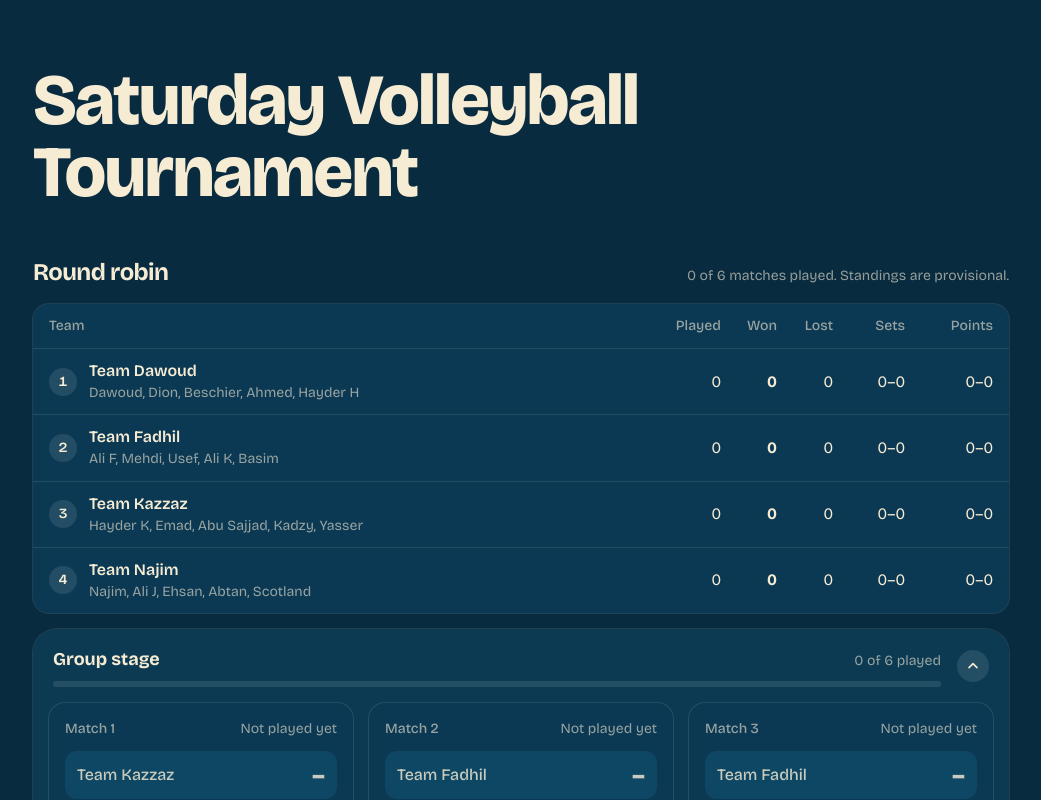
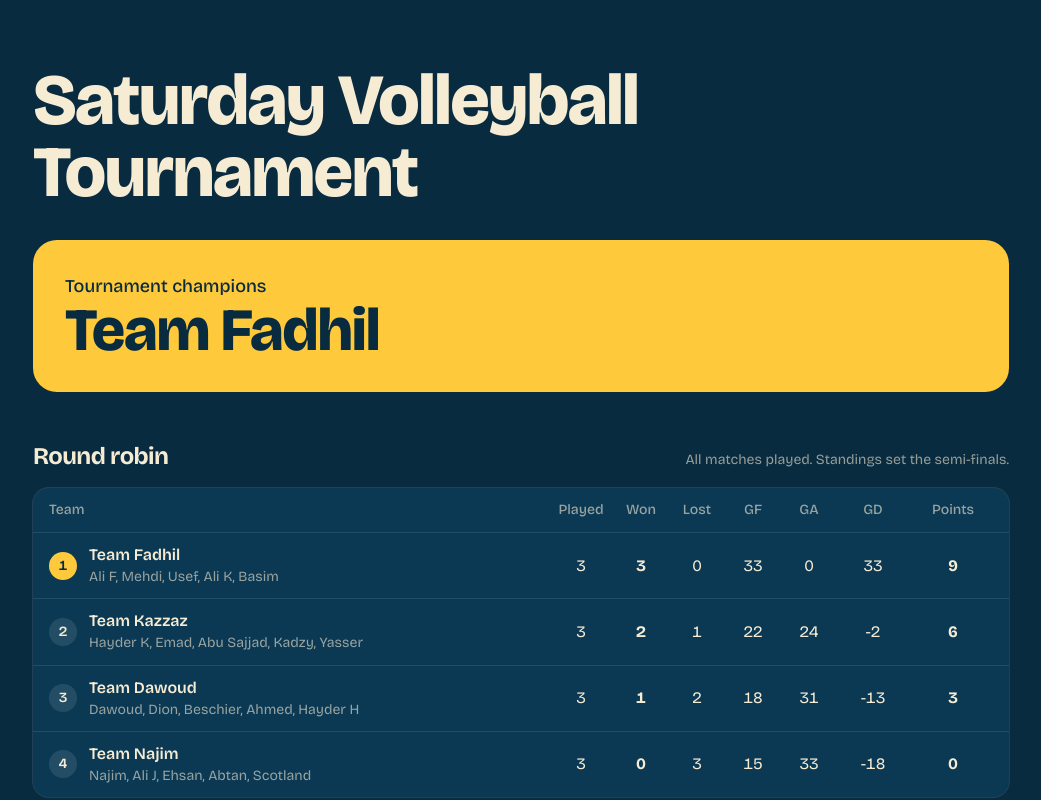
Before and after one commit to Ali-Khanchi/volleyball, a React (Vite) app: page / in a window 1280 px wide. Shown: the top 800 px of the page, without its empty margins (119-1160 px from the left). Built offline with nearby package versions, Linux system fonts and the light colour scheme.

Commit message:
added columns

```diff
--- a/public/tournament.md
+++ b/public/tournament.md
@@ -20,19 +20,19 @@ HOW TO EDIT
 
 ## Round Robin
 
-- Team Kazzaz vs Team Dawoud:
-- Team Fadhil vs Team Najim:
-- Team Fadhil vs Team Kazzaz:
-- Team Dawoud vs Team Najim:
-- Team Kazzaz vs Team Najim:
-- Team Fadhil vs Team Dawoud:
+- Team Kazzaz vs Team Dawoud: 11-7
+- Team Fadhil vs Team Najim: 11-0
+- Team Fadhil vs Team Kazzaz: 11-0
+- Team Dawoud vs Team Najim: 11-9
+- Team Kazzaz vs Team Najim: 11-6
+- Team Fadhil vs Team Dawoud: 11-0
 
 ## Knockout
 
-- Semi 1:
-- Semi 2:
-- Third place:
-- Final:
+- Semi 1: 11-0
+- Semi 2: 11-8
+- Third place: 9-11
+- Final: 11-0
 
 ## Refs
 
--- a/src/App.jsx
+++ b/src/App.jsx
@@ -18,8 +18,8 @@ function Section({ title, note, children }) {
 
 function MatchCard({ m, highlight = false }) {
   const sides = [
-    { name: m.a, hint: m.hintA, score: m.setsA, won: m.done && m.win === 0 },
-    { name: m.b, hint: m.hintB, score: m.setsB, won: m.done && m.win === 1 }
+    { name: m.a, hint: m.hintA, score: m.ptsA, won: m.done && m.win === 0 },
+    { name: m.b, hint: m.hintB, score: m.ptsB, won: m.done && m.win === 1 }
   ];
   return (
     <div
@@ -45,18 +45,20 @@ function MatchCard({ m, highlight = false }) {
               {s.name ?? s.hint}
             </span>
             <span className="shrink-0 text-2xl font-extrabold tabular-nums">
-              {m.sets.length ? s.score : '–'}
+              {m.sets.length ? s.score : '-'}
             </span>
           </div>
         ))}
       </div>
-      {m.sets.length > 0 && (
-        <p className="mt-3 break-words text-sm tabular-nums text-sand/60">
-          {m.sets.map(([x, y]) => `${x}–${y}`).join(', ')}
+      {/* {m.sets.length > 0 && (
+        <p className="mt-3 wrap-break-word text-sm tabular-nums text-sand/60">
+          {m.sets.map(([x, y]) => `${x}-${y}`).join(', ')}
         </p>
-      )}
+      )} */}
       {m.refs && (
-        <p className="mt-2 break-words text-xs text-sand/50">Refs: {m.refs}</p>
+        <p className="mt-2 wrap-break-word text-xs text-sand/50">
+          Refs: {m.refs}
+        </p>
       )}
     </div>
   );
@@ -65,7 +67,7 @@ function MatchCard({ m, highlight = false }) {
 /* Header labels: short on phones, full on larger screens */
 function Head({ short, full, className = '' }) {
   return (
-    <span className={`text-right ${className}`}>
+    <span className={`text-center ${className}`}>
       <span className="sm:hidden">{short}</span>
       <span className="hidden sm:inline">{full}</span>
     </span>
@@ -76,9 +78,9 @@ function Standings({ rows, seeded }) {
   // Fixed-width stat columns so every row lines up; the team column takes the
   // remaining space and wraps. "Played" is hidden on phones to save room.
   const cols =
-    'grid items-center gap-x-1.5 px-3 sm:gap-x-2 sm:px-4 ' +
-    'grid-cols-[minmax(0,1fr)_1.5rem_1.5rem_2.75rem_3.5rem] ' +
-    'sm:grid-cols-[minmax(0,1fr)_3.5rem_3rem_3rem_4rem_5rem]';
+    'grid items-center gap-x-1 px-3 sm:gap-x-2 sm:px-4 ' +
+    'grid-cols-[minmax(0,1fr)_1.5rem_1.5rem_1.5rem_1.5rem_1.5rem_1.5rem_1.5rem] ' +
+    'sm:grid-cols-[minmax(0,1fr)_3.5rem_3rem_3rem_3rem_3rem_4rem_5rem]';
 
   return (
     <div
@@ -92,10 +94,12 @@ function Standings({ rows, seeded }) {
         <span role="columnheader" className="font-medium">
           Team
         </span>
-        <Head short="P" full="Played" className="hidden font-medium sm:block" />
+        <Head short="MP" full="Played" className="font-medium" />
         <Head short="W" full="Won" className="font-medium" />
         <Head short="L" full="Lost" className="font-medium" />
-        <Head short="Sets" full="Sets" className="font-medium" />
+        <Head short="GF" full="GF" className="font-medium" />
+        <Head short="GA" full="GA" className="font-medium" />
+        <Head short="GD" full="GD" className="font-medium" />{' '}
         <Head short="Pts" full="Points" className="font-medium" />
       </div>
 
@@ -114,25 +118,23 @@ function Standings({ rows, seeded }) {
               {i + 1}
             </span>
             <div className="min-w-0">
-              <div className="break-words font-semibold leading-tight">
+              <div className="wrap-break-word font-semibold leading-tight">
                 {r.team}
               </div>
               {r.players.length > 0 && (
-                <div className="mt-0.5 break-words text-xs leading-snug text-sand/60 sm:text-sm">
+                <div className="mt-0.5 wrap-break-word text-xs leading-snug text-sand/60 sm:text-sm">
                   {r.players.join(', ')}
                 </div>
               )}
             </div>
           </div>
-          <span className="hidden text-right sm:block">{r.p}</span>
-          <span className="text-right font-bold">{r.w}</span>
-          <span className="text-right">{r.l}</span>
-          <span className="text-right">
-            {r.sw}–{r.sl}
-          </span>
-          <span className="text-right">
-            {r.pf}–{r.pa}
-          </span>
+          <span className="text-center">{r.p}</span>
+          <span className="text-center font-bold">{r.w}</span>
+          <span className="text-center">{r.l}</span>
+          <span className="text-center">{r.pf}</span>
+          <span className="text-center">{r.pa}</span>
+          <span className="text-center">{r.pf - r.pa}</span>
+          <span className="text-center font-bold">{r.w * 3}</span>
         </div>
       ))}
     </div>
@@ -173,7 +175,7 @@ export default function App() {
   if (!data) {
     return (
       <main className="mx-auto max-w-5xl px-4 py-16 sm:px-6">
-        <p className="break-words text-sand/70">
+        <p className="wrap-break-word text-sand/70">
           {error
             ? `Couldn't load tournament.md (${error}). Check that it is in the public folder.`
             : 'Loading tournament…'}
@@ -199,7 +201,7 @@ export default function App() {
   return (
     <main className="mx-auto max-w-5xl px-4 py-8 sm:px-6 sm:py-16">
       <header>
-        <h1 className="break-words text-4xl font-extrabold tracking-tight sm:text-7xl">
+        <h1 className="wrap-break-word text-4xl font-extrabold tracking-tight sm:text-7xl">
           {title}
         </h1>
       </header>
@@ -211,7 +213,7 @@ export default function App() {
       )}
 
       {warnings.length > 0 && (
-        <ul className="mt-6 space-y-1 break-words rounded-xl bg-sun/15 p-4 text-sm ring-1 ring-sun/40">
+        <ul className="mt-6 space-y-1 wrap-break-word rounded-xl bg-sun/15 p-4 text-sm ring-1 ring-sun/40">
           {warnings.map((w) => (
             <li key={w}>{w}</li>
           ))}
@@ -221,7 +223,7 @@ export default function App() {
       {champion && (
         <div className="mt-8 rounded-3xl bg-sun p-5 text-sea-950 sm:p-8">
           <p className="text-lg font-medium">Tournament champions</p>
-          <p className="break-words text-3xl font-extrabold tracking-tight sm:text-6xl">
+          <p className="wrap-break-word text-3xl font-extrabold tracking-tight sm:text-6xl">
             {champion}
           </p>
         </div>
```
